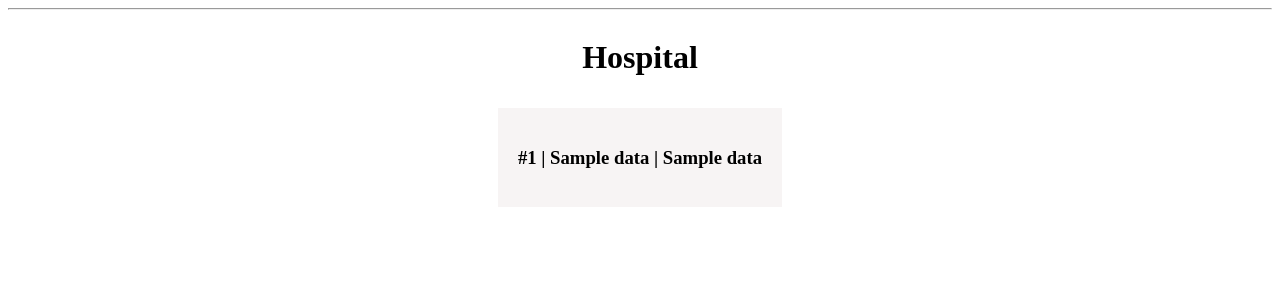
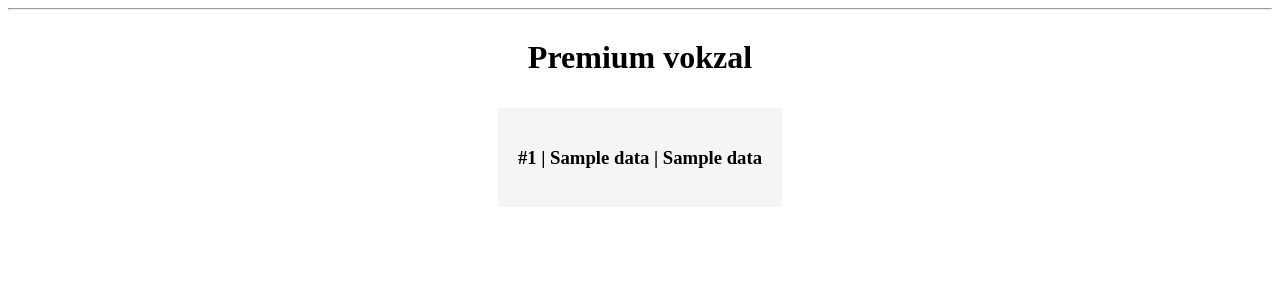
Before and after one commit to brothel2077/DevOps-exam, a Flask app: template templates/data.html in a window 1280 px wide. Shown: the part 63-363 px from the top of the page. Run offline with Flask 2, Linux system fonts and the light colour scheme; the template is opened without the code that fills it: most values are stand-ins (such as "Sample title", 1, 10 or a date in 2020); some libraries are stand-ins or nearby versions.

Commit message:
Update data.html

```diff
--- a/templates/data.html
+++ b/templates/data.html
@@ -2,7 +2,7 @@
 
 
 {% block content %}
-    <h1>{% block title %} Hospital {% endblock %}</h1>
+    <h1>{% block title %} Premium vokzal {% endblock %}</h1>
     {% for data in user_data %}
         <div class='themes'>
             <h3>#{{ data[0] }} | {{ data[1] }} | {{ data[2] }}
```
